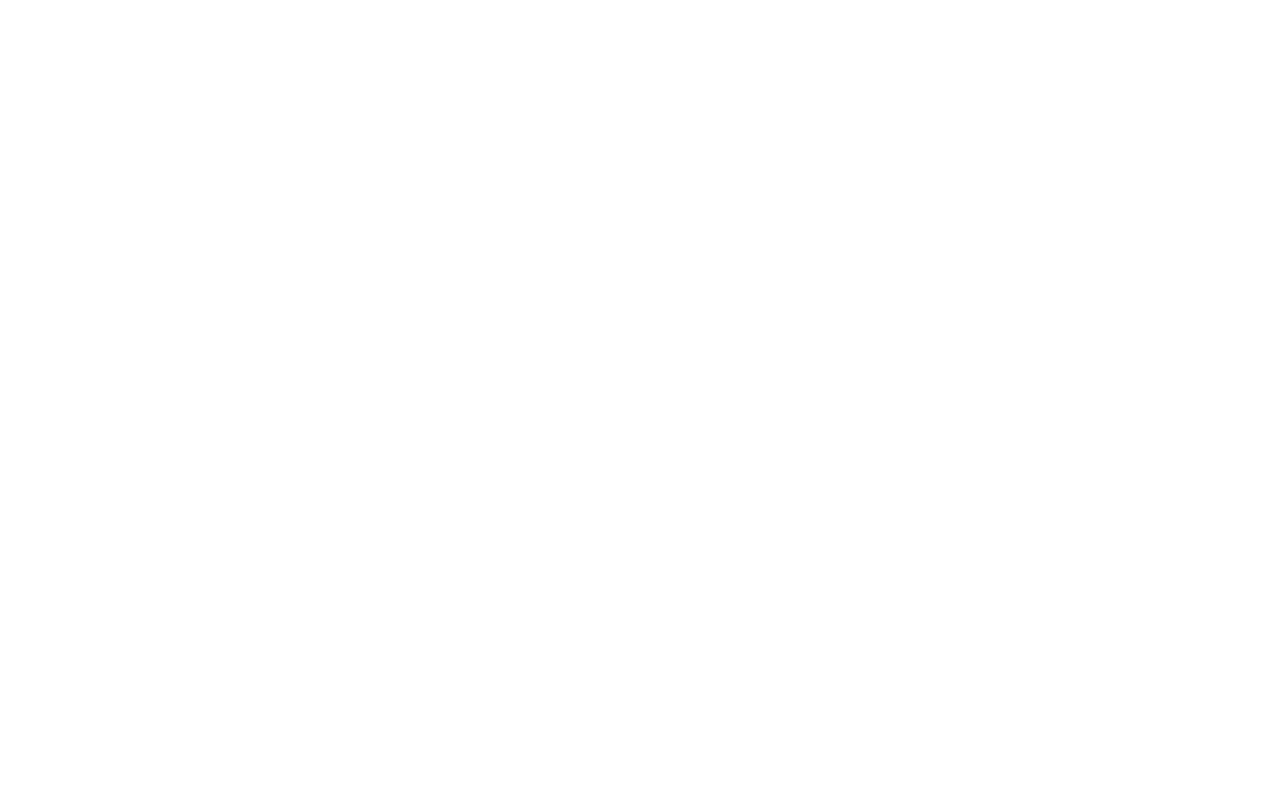
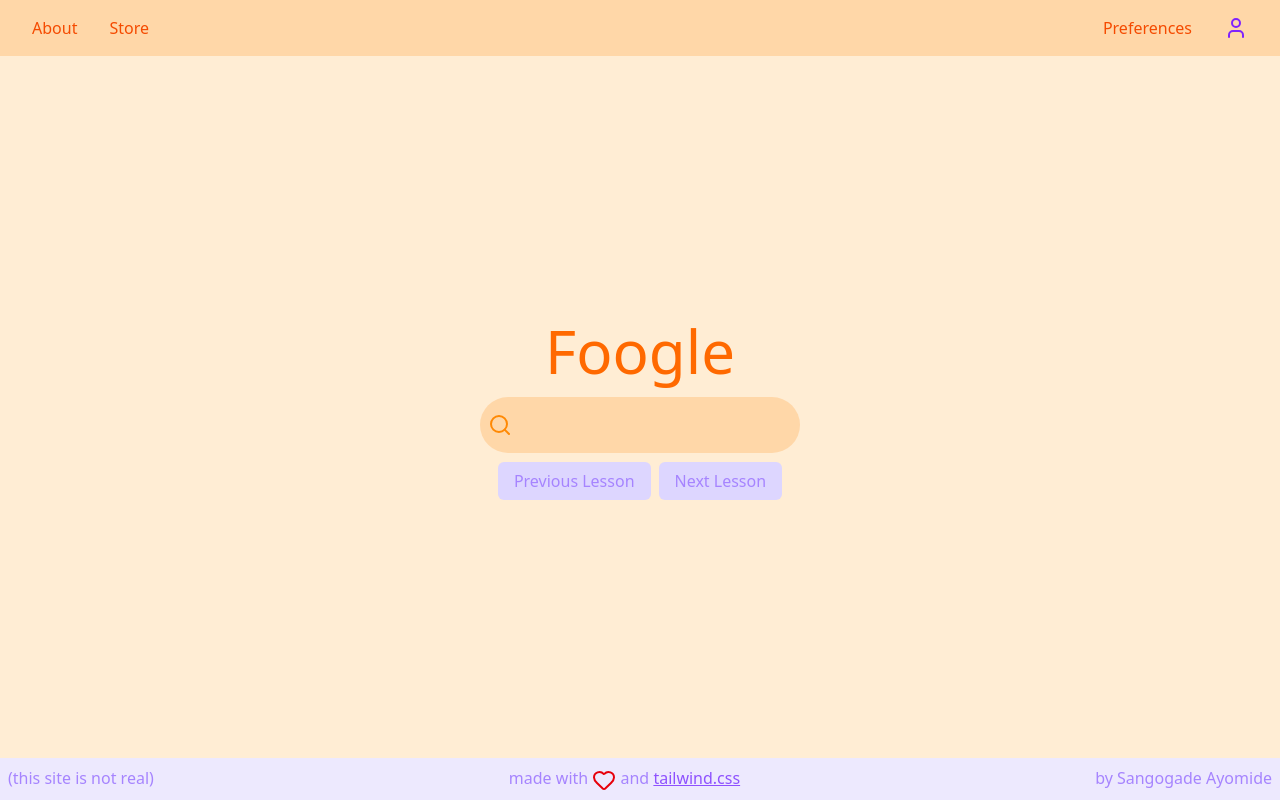
Before and after one commit to ayomidesangogade/tailwind-lessons, a React (Vite) app in the folder tailwind-lessons/: page /seventh-lesson in a window 1280 px wide. Before the commit this address had no page. Built offline with nearby package versions, Linux system fonts and the light colour scheme.

Commit message:
Add new lessons and components; remove FirstLessonPractice

```diff
--- a/tailwind-lessons/package.json
+++ b/tailwind-lessons/package.json
@@ -11,6 +11,7 @@
   },
   "dependencies": {
     "@tailwindcss/postcss": "^4.1.13",
+    "lucide-react": "^0.553.0",
     "react": "^19.1.1",
     "react-dom": "^19.1.1",
     "react-router-dom": "^7.9.5"
@@ -21,6 +22,7 @@
     "@types/react-dom": "^19.1.9",
     "@vitejs/plugin-react": "^5.0.3",
     "autoprefixer": "^10.4.21",
+    "baseline-browser-mapping": "^2.8.31",
     "eslint": "^9.36.0",
     "eslint-plugin-react-hooks": "^5.2.0",
     "eslint-plugin-react-refresh": "^0.4.20",
--- a/tailwind-lessons/src/App.jsx
+++ b/tailwind-lessons/src/App.jsx
@@ -1,20 +1,19 @@
 import FirstLesson from "./lessons/FirstLesson";
-import FirstLessonPractice from "./lessons/FirstLessonPractice";
 import SecondLesson from "./lessons/SecondLesson";
 import SecondLessonPractice from "./lessons/SecondLessonPractice";
 import ThirdLesson from "./lessons/ThirdLesson";
 import FourthLesson from "./lessons/FourthLesson";
 import FifthLesson from "./lessons/FifthLesson";
 import SixthLesson from "./lessons/SixthLesson";
-import {Routes, Route, BrowserRouter} from "react-router-dom";
+import SeventhLesson from "./lessons/SeventhLesson";
+import EighthLesson from "./lessons/EighthLesson";
+import { Routes, Route, BrowserRouter } from "react-router-dom";
 
 function App() {
   return (
     <BrowserRouter>
       <Routes>
-        <Route path="/" element={<FirstLesson />}>
-          <Route path="practice" element={<FirstLessonPractice />} />
-        </Route>
+        <Route path="/" element={<FirstLesson />} />
         <Route path="/second-lesson" element={<SecondLesson />}>
           <Route path="practice" element={<SecondLessonPractice />} />
         </Route>
@@ -22,6 +21,8 @@ function App() {
         <Route path="/fourth-lesson" element={<FourthLesson />} />
         <Route path="/fifth-lesson" element={<FifthLesson />} />
         <Route path="/sixth-lesson" element={<SixthLesson />} />
+        <Route path="/seventh-lesson" element={<SeventhLesson />} />
+        <Route path="/eighth-lesson" element={<EighthLesson />} />
       </Routes>
     </BrowserRouter>
   )
--- /dev/null
+++ b/tailwind-lessons/src/components/Footer.jsx
@@ -0,0 +1,13 @@
+import { Heart } from "lucide-react";
+
+function Footer() {
+    return (
+        <footer className="p-2 bg-violet-100 text-violet-400 flex justify-between">
+            <div>(this site is not real)</div>
+            <div>made with <Heart style={{display: "inline"}} className="text-red-600"/> and <a href="https://tailwindcss.com" target="_blank" className="underline text-violet-500">tailwind.css</a></div>
+            <div>by Sangogade Ayomide</div>
+        </footer>
+    )
+}
+
+export default Footer;
--- /dev/null
+++ b/tailwind-lessons/src/components/Header.jsx
@@ -0,0 +1,18 @@
+import {User} from "lucide-react";
+
+function Header() {
+    return (
+        <header className="flex justify-between bg-orange-200 px-4 py-4 text-orange-600">
+            <div>
+                <span className="mx-4">About</span>
+                <span className="mx-4">Store</span>
+            </div>
+            <div className="flex">
+                <span className="mx-4">Preferences</span>
+                <span className="mx-4 text-violet-600"><User /></span>
+            </div>
+        </header>
+    )
+}
+
+export default Header;
--- /dev/null
+++ b/tailwind-lessons/src/components/SearchSection.jsx
@@ -0,0 +1,20 @@
+import { SearchIcon } from "lucide-react";
+import { Link } from "react-router-dom";
+
+function SearchSection() {
+    return (
+        <div className="bg-orange-100 flex flex-col justify-center items-center flex-1">
+            <div className="text-6xl text-orange-500 mb-4">Foogle</div>
+            <div className="bg-orange-200 w-80 px-2 py-4 rounded-full text-orange-400 flex">
+                <SearchIcon className="mr-1"/>
+                <input className="flex-1" />
+            </div>
+            <div className="mt-4">
+                <Link className="m-1 bg-violet-200 text-violet-400 cursor-pointer px-4 py-2 rounded-md" to="/sixth-lesson">Previous Lesson</Link>
+                <Link className="m-1 bg-violet-200 text-violet-400 px-4 py-2 cursor-pointer rounded-md" to="/eighth-lesson">Next Lesson</Link>
+            </div>
+        </div>
+    )
+}
+
+export default SearchSection;
--- /dev/null
+++ b/tailwind-lessons/src/lessons/EighthLesson.jsx
@@ -0,0 +1,18 @@
+import { useState } from "react";
+
+function EighthLesson() {
+    const [message, setMessage] = useState("hello world!!");
+
+    return (
+        <div className="flex flex-col justify-center items-center h-screen">
+            <div className="mb-4 text-stone-400 text-3xl">{message}</div>
+            <div className="text-white">
+                <button className="bg-cyan-500 px-4 py-2 m-2 cursor-pointer rounded-sm" onClick={() => setMessage("yayyyy")}>one</button>
+                <button className="bg-purple-500 px-4 py-2 m-2 cursor-pointer rounded-sm" onClick={() => setMessage("wooooo")}>two</button>
+                <button className="bg-yellow-500 px-4 py-2 m-2 cursor-pointer rounded-sm" onClick={() => setMessage("byeeee")}>three</button>
+            </div>
+        </div>
+    )
+}
+
+export default EighthLesson;
--- a/tailwind-lessons/src/lessons/FirstLessonPractice.jsx
+++ /dev/null
@@ -1,13 +0,0 @@
-function FirstLessonPractice() {
-    return (
-        <>
-            <div className="text-rose-300 bg-red-500 border-yellow-400 border-4">One</div>
-            <div className="text-xl text-purple-300 border-l-4 border-violet-300 bg-slate-300">Two</div>
-            <div className="text-lg text-red-400 border-x-4 border-y-8 border-blue-300">Three</div>
-            <div className="text-sm text-yellow-300 bg-red-400 border-x-4 border-red-500">Four</div>
-            <div className="text-sm text-yellow-400 border-red-400 border-x-4 bg-violet-400">Five</div>
-        </>
-    )
-}
-
-export default FirstLessonPractice;
--- /dev/null
+++ b/tailwind-lessons/src/lessons/SeventhLesson.jsx
@@ -0,0 +1,15 @@
+import Header from "../components/Header";
+import SearchSection from "../components/SearchSection";
+import Footer from "../components/Footer";
+
+function SeventhLesson() {
+    return (
+        <div className="flex flex-col h-screen">
+            <Header />
+            <SearchSection />
+            <Footer />
+        </div>
+    )
+}
+
+export default SeventhLesson;
--- a/tailwind-lessons/src/lessons/SixthLesson.jsx
+++ b/tailwind-lessons/src/lessons/SixthLesson.jsx
@@ -5,7 +5,7 @@ function SixthLesson() {
         <div className="flex flex-col items-center m-12">
             <div className="flex justify-between w-full">
                 <Link className="border p-4 bg-green-400 hover:bg-green-600 duration-500 rounded-md text-white" to="/fifth-lesson">Previous lesson</Link>
-                <Link className="border p-4 bg-red-400 hover:bg-red-600 duration-500 rounded-md text-white" to="">Next lesson</Link>
+                <Link className="border p-4 bg-red-400 hover:bg-red-600 duration-500 rounded-md text-white" to="/seventh-lesson">Next lesson</Link>
             </div>
             {/* <div className="bg-red-400 mb-[15px] w-[180px]">one</div>
             <div className="bg-blue-400 w-[560px]">two</div> */}
```
Also changed, not shown: 1 other file (tests, documents, lock files or other folders).
